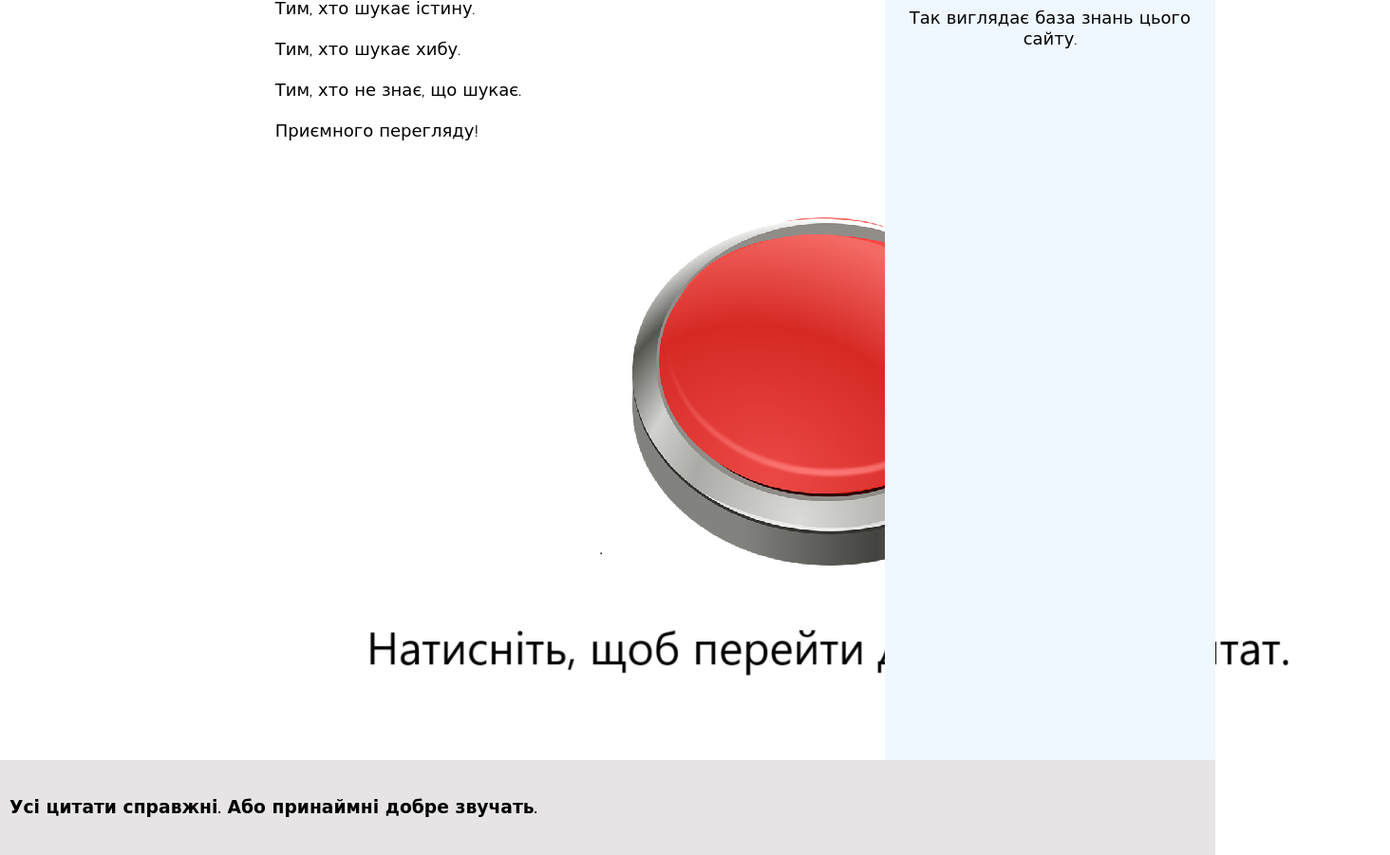
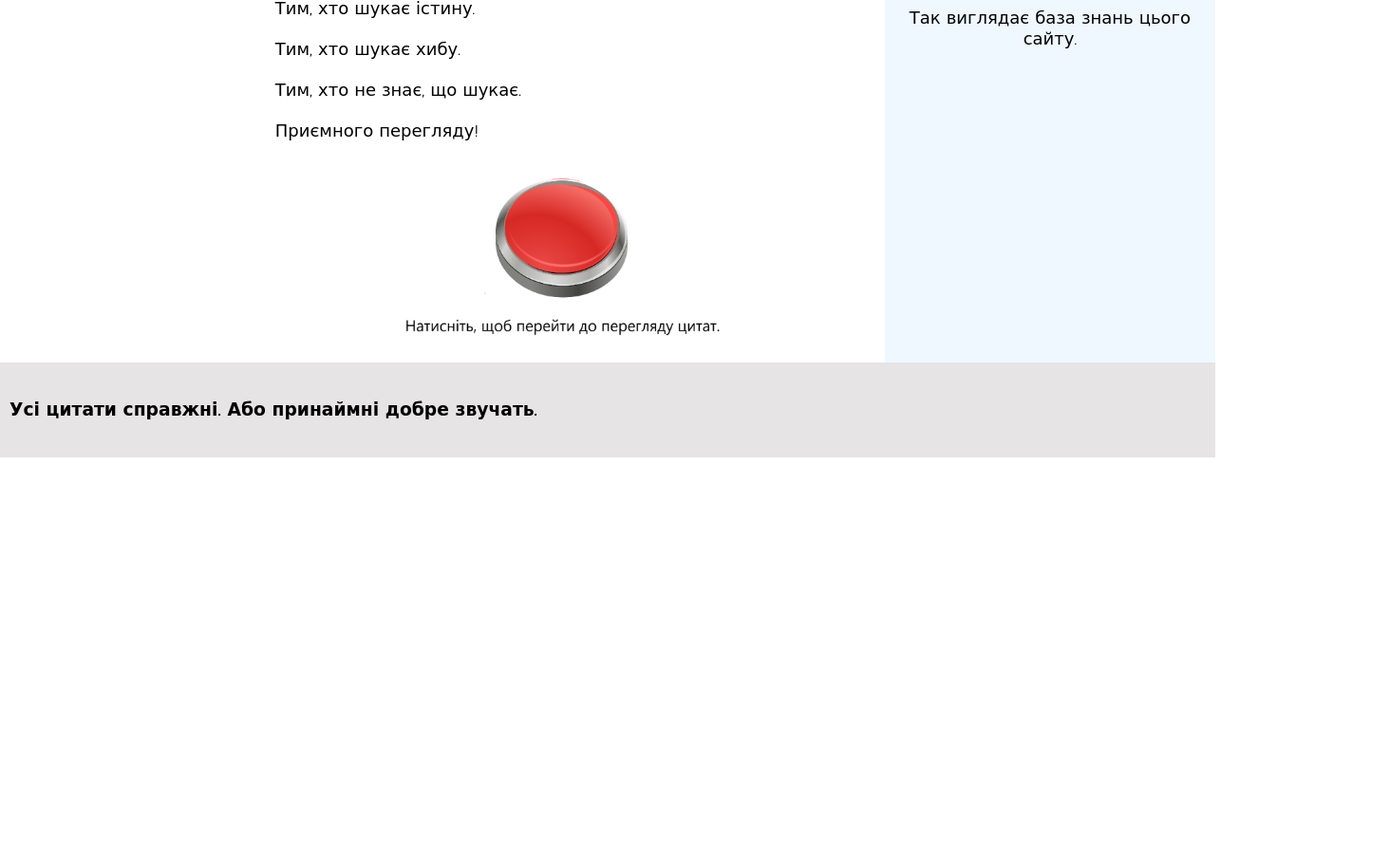
Before and after one commit to DmytroTka/QuotationsSite, a plain HTML site: page index.html in a window 1280 px wide. Shown: the part 688-1589 px from the top of the page at 95% size, 1464 px wide, since content can reach past the window. After the commit the page ends 1170 px from the top, so only its background shows below. Drawn offline with Linux system fonts and the light colour scheme.

Commit message:
Update main_block_styles.css

```diff
--- a/styles/main_block_styles.css
+++ b/styles/main_block_styles.css
@@ -12,4 +12,12 @@
 .content-text{
     font-size: large;
     font-family: Comic Sans MS, Comic Sans, cursive;
+
 }
+
+.click-image{
+    width: 400px;
+    height: 250;
+    margin-left: calc(50% - 200px);
+    display: block;
+}
```
